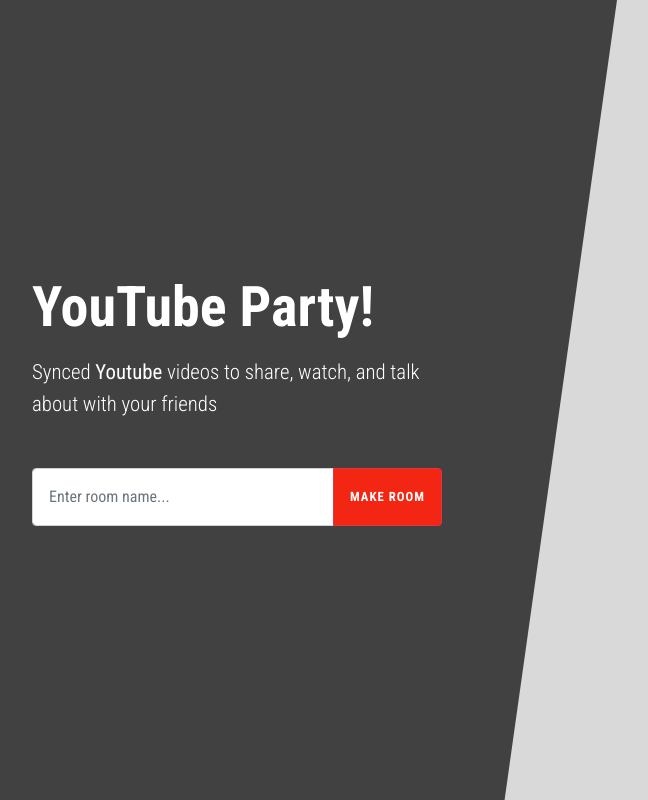
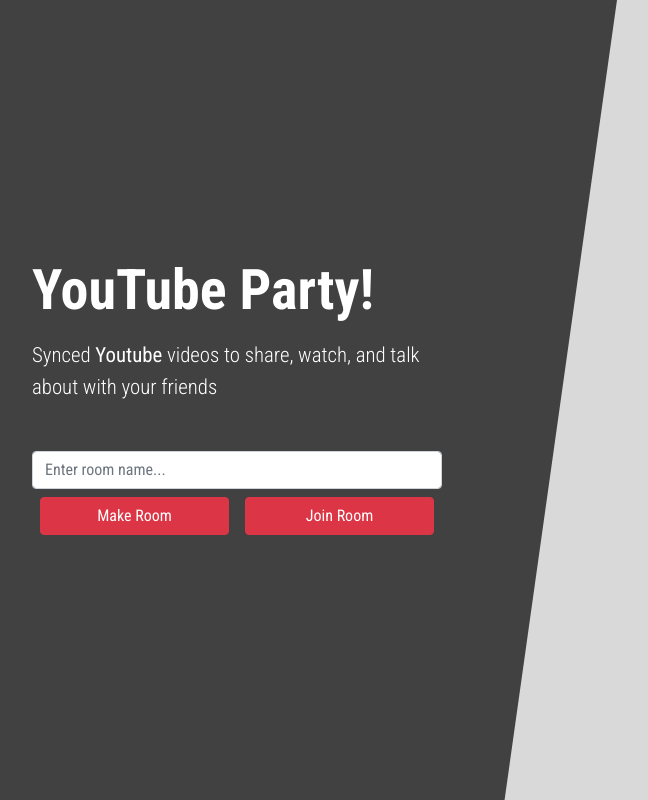
Before and after one commit to cosinic/youtube-party, a Flask app: page / in a window 1280 px wide. Shown: the whole page, without its empty margins (31-679 px from the left). Run offline with Flask 2, Linux system fonts and the light colour scheme; some libraries are stand-ins or nearby versions.

Commit message:
Update layout for landing page

```diff
--- a/src/static/style.min.css
+++ b/src/static/style.min.css
@@ -72,12 +72,23 @@
     font-size:1rem;
     padding:1rem
 }
-.masthead .masthead-content .input-group-newsletter button{
-    font-size:.8rem;
-    font-weight:700;
-    text-transform:uppercase;
-    letter-spacing:1px;padding:1rem;
-    background-color:#f22613;
+
+.masthead .masthead-content #button-list{
+
+    z-index:999;
+    display:flex;
+    flex-direction:horizontal;
+    -webkit-box-pack:center;
+    -moz-box-pack:center;
+    -ms-flex-pack:center;
+    -webkit-justify-content:center;
+    justify-content:center;
+    -webkit-box-align:center;
+    -moz-box-align:center;
+    -ms-flex-align:center;
+    -webkit-align-items:center;
+    align-items:center;
+
 }
 
 @media (min-width:768px){
--- a/src/templates/index.html
+++ b/src/templates/index.html
@@ -12,6 +12,7 @@
     <link rel="stylesheet" href="https://stackpath.bootstrapcdn.com/bootstrap/4.3.1/css/bootstrap.min.css" integrity="sha384-ggOyR0iXCbMQv3Xipma34MD+dH/1fQ784/j6cY/iJTQUOhcWr7x9JvoRxT2MZw1T" crossorigin="anonymous">
     <link href='https://fonts.googleapis.com/css?family=Roboto+Condensed:300,400,700' rel='stylesheet' type='text/css'>
     <link rel="stylesheet" href="{{ url_for('static', filename='style.min.css') }}">
+    <script type="text/javascript" src="https://cdnjs.cloudflare.com/ajax/libs/socket.io/1.4.8/socket.io.min.js"></script>
     <script src="https://code.jquery.com/jquery-3.3.1.slim.min.js" integrity="sha384-q8i/X+965DzO0rT7abK41JStQIAqVgRVzpbzo5smXKp4YfRvH+8abtTE1Pi6jizo" crossorigin="anonymous"></script>
     <script src="https://cdnjs.cloudflare.com/ajax/libs/popper.js/1.14.7/umd/popper.min.js" integrity="sha384-UO2eT0CpHqdSJQ6hJty5KVphtPhzWj9WO1clHTMGa3JDZwrnQq4sF86dIHNDz0W1" crossorigin="anonymous"></script>
     <script src="https://stackpath.bootstrapcdn.com/bootstrap/4.3.1/js/bootstrap.min.js" integrity="sha384-JjSmVgyd0p3pXB1rRibZUAYoIIy6OrQ6VrjIEaFf/nJGzIxFDsf4x0xIM+B07jRM" crossorigin="anonymous"></script>
@@ -33,11 +34,14 @@
                 <h1 class="mb-3">YouTube Party!</h1>
 
                 <p class="mb-5">Synced <b>Youtube</b> videos to share, watch, and talk about with your friends</p>
-                <div class="input-group input-group-newsletter">
+                <div>
                   <input type="email" class="form-control" placeholder="Enter room name..." aria-label="Enter email..." aria-describedby="basic-addon">
-                  <div class="input-group-append">
-                    <button class="btn btn-danger" type="button">Make Room</button>
-                  </div>
+
+
+                </div>
+                <div id="button-list">
+                  <button class="btn btn-danger btn-block" type="button" style="margin:0.5rem">Make Room</button>
+                  <button class="btn btn-danger btn-block" type="button" style="margin:0.5rem">Join Room</button>
                 </div>
               </div>
             </div>
@@ -47,10 +51,21 @@
     </div>
 
     <script>
+
       var vids = ["Vb8Bwq4FppQ","6ZfuNTqbHE8","PbQyevYlLAY","c8aFcHFu8QM"];
 
       $('document').ready(function() {
-        var options = {
+          var socket = io.connect('http://127.0.0.1:5000');
+
+          socket.on('connect', function(){
+            socket.send('User has connected!');
+          });
+
+          socket.on("disconnect", function(){
+            socket.send("user disconnected");
+          });
+
+          var options = {
           videoId: vids[Math.floor(Math.random()*vids.length)],
           start: 76,
           repeat: true,
```
Also changed, not shown: other parts of src/static/style.min.css (+0 -62 lines).
